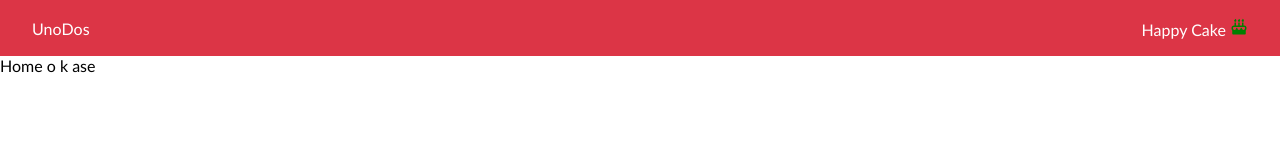
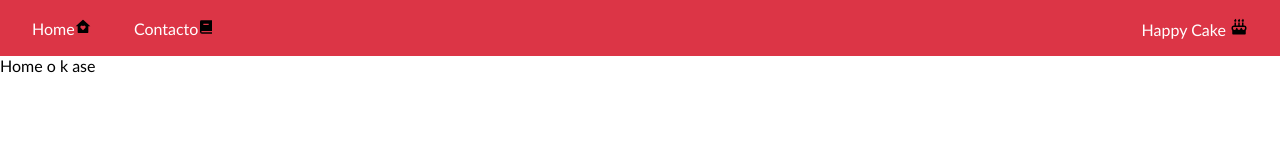
Before and after one commit to MageLnk/React-II-browser-router-challenge, a React (Create React App) app: page / in a window 1280 px wide. Shown: the top 160 px of the page. Built offline with nearby package versions, Linux system fonts and the light colour scheme.

Commit message:
Header done

```diff
--- /dev/null
+++ b/src/Components/NavBar/Options/index.jsx
@@ -0,0 +1,22 @@
+import { Link } from "react-router-dom";
+// Style
+import { RiHomeHeartFill, RiBook2Fill } from "react-icons/ri";
+// App
+const NavBarOptions = () => {
+  return (
+    <div className="navbar-options-container">
+      <Link to="/">
+        <span>
+          Home <RiHomeHeartFill />
+        </span>
+      </Link>
+      <Link to="/contact">
+        <span>
+          Contacto <RiBook2Fill />
+        </span>
+      </Link>
+    </div>
+  );
+};
+
+export default NavBarOptions;
--- a/src/Components/NavBar/index.jsx
+++ b/src/Components/NavBar/index.jsx
@@ -1,13 +1,15 @@
 import { IconContext } from "react-icons";
 // Components
 import Logo from "./Logo";
+import NavBarOptions from "./Options";
+// App
+
 const NavBar = () => {
   return (
     <div className="navbar-container">
-      <div className="navbar-options-container">
-        <span>Uno</span>
-        <span>Dos</span>
-      </div>
+      <IconContext.Provider value={{ className: "NavBar-icon-options" }}>
+        <NavBarOptions />
+      </IconContext.Provider>
       <IconContext.Provider value={{ className: "NavBar-cake-icon" }}>
         <Logo />
       </IconContext.Provider>
--- a/src/index.css
+++ b/src/index.css
@@ -2,6 +2,13 @@ body {
   margin: 0;
   padding: 0;
   font-family: "Gill Sans", "Gill Sans MT", Calibri, "Trebuchet MS", sans-serif;
+}
+a,
+a:hover,
+a:focus,
+a:active {
+  text-decoration: none;
+  color: inherit;
 }
 
 .navbar-container {
@@ -15,14 +22,21 @@ body {
 }
 .navbar-container .navbar-options-container {
   display: flex;
+  width: 15%;
+  justify-content: space-between;
+}
+.navbar-container .navbar-options-container span {
+  display: flex;
+}
+.navbar-container .navbar-options-container span .NavBar-icon-options {
+  color: black;
 }
 .navbar-container .NavBar-cake-icon {
-  color: green;
+  color: black;
   align-items: center;
   font-size: 18px;
 }
-
-.probando {
+.navbar-container .NavBar-cake-icon .navbar-logo-container {
   display: flex;
   align-items: flex-start;
 }
```
